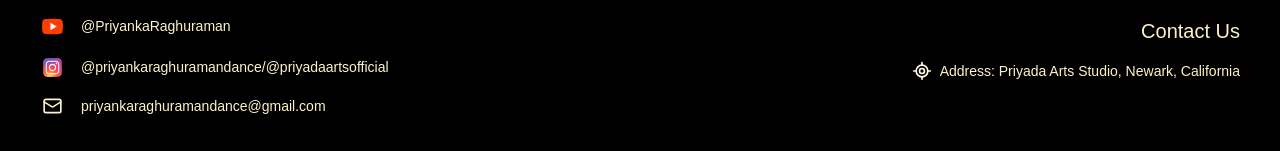
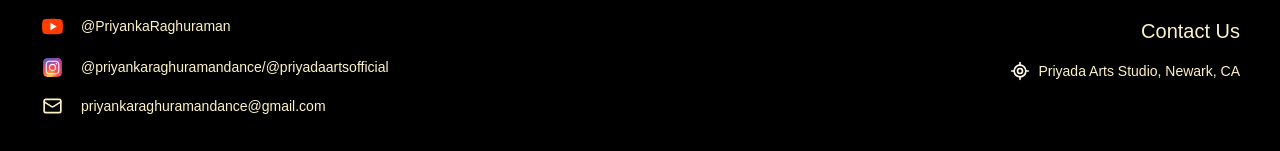
Before and after one commit to Anbui0115/Hackathon-project, a Next.js app in the folder frontend/: page / in a window 1280 px wide. Shown: the part 3370-3521 px from the top of the page. Built offline with nearby package versions, Linux system fonts and the light colour scheme; no server answers; a web font is replaced by a local one.

Commit message:
CSS changes requested by clinet

```diff
--- a/frontend/components/Footer.jsx
+++ b/frontend/components/Footer.jsx
@@ -74,7 +74,7 @@ const Footer = () => {
 
               <div className="flex gap-2">
                 <svg xmlns="http://www.w3.org/2000/svg" width="20" height="20" viewBox="0 0 24 24" fill="none" stroke="currentColor" stroke-width="2" stroke-linecap="round" stroke-linejoin="round" class="lucide lucide-locate-fixed"><line x1="2" x2="5" y1="12" y2="12"/><line x1="19" x2="22" y1="12" y2="12"/><line x1="12" x2="12" y1="2" y2="5"/><line x1="12" x2="12" y1="19" y2="22"/><circle cx="12" cy="12" r="7"/><circle cx="12" cy="12" r="3"/></svg>
-                <div className="text-cream text-sm font-medium">Address: Priyada Arts Studio, Newark, California</div>
+                <div className="text-cream text-sm font-medium">Priyada Arts Studio, Newark, CA</div>
               </div>
         </div>
 
```
